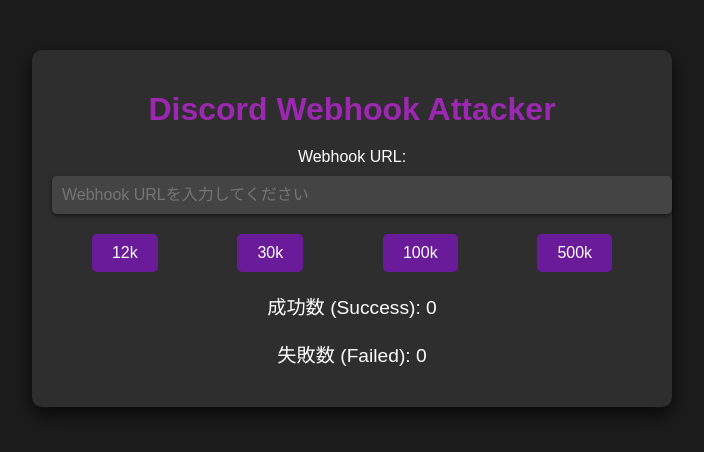
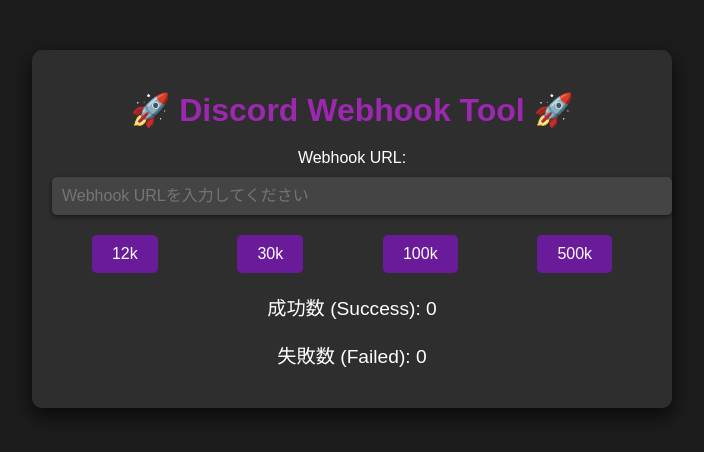
Before and after one commit to n4n45h1/Discord-Crasher, a plain HTML site: page index.html in a window 1280 px wide. Shown: the whole page, without its empty margins (288-992 px from the left). Drawn offline with Linux system fonts and the light colour scheme.

Commit message:
Update index.html

```diff
--- a/index.html
+++ b/index.html
@@ -3,12 +3,12 @@
 <head>
   <meta charset="UTF-8">
   <meta name="viewport" content="width=device-width, initial-scale=1.0">
-  <title>Discord Webhook Attacker </title>
+  <title>Discord Webhook Tool</title>
   <link rel="stylesheet" href="style.css">
 </head>
 <body>
   <div class="container">
-    <h1>Discord Webhook Attacker</h1>
+    <h1 class="title-animation">🚀 Discord Webhook Tool 🚀</h1>
 
     <!-- Webhook入力欄 -->
     <div class="input-group">
```
